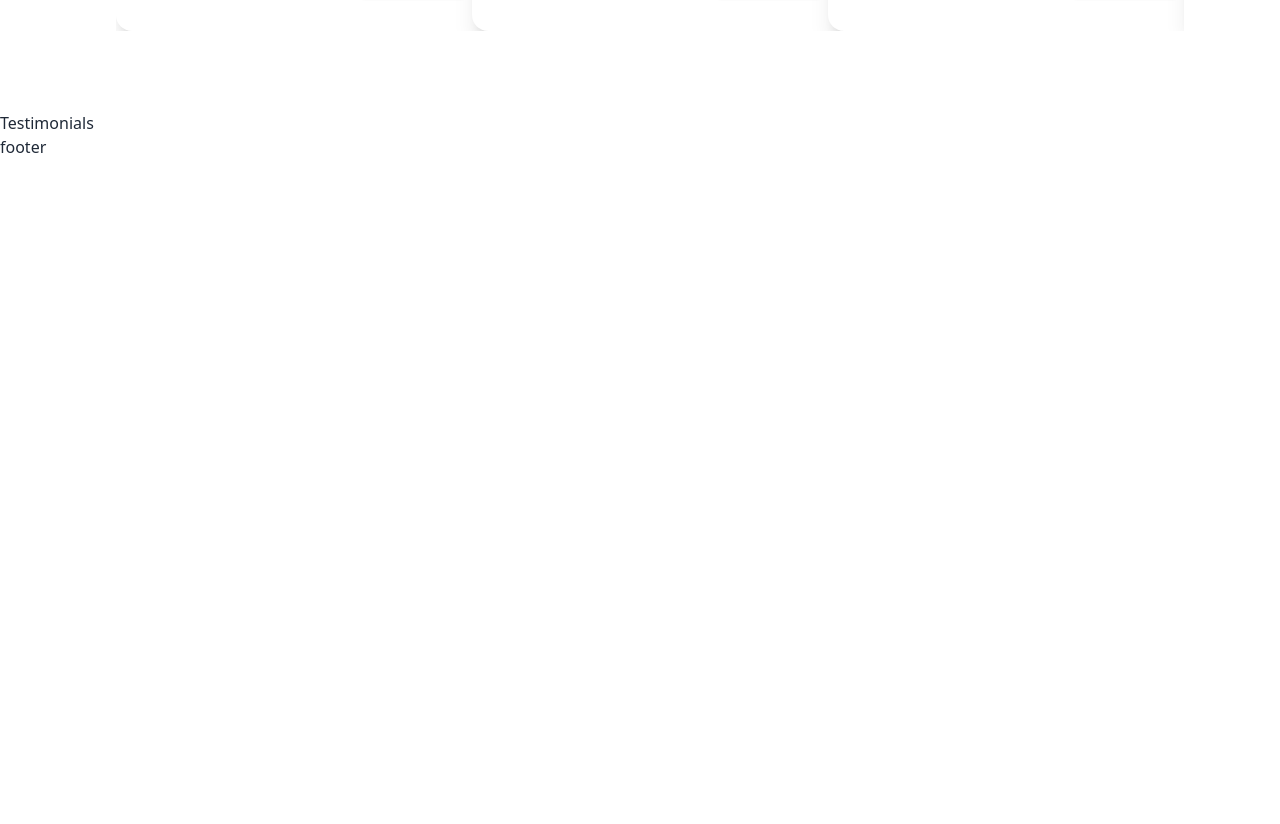
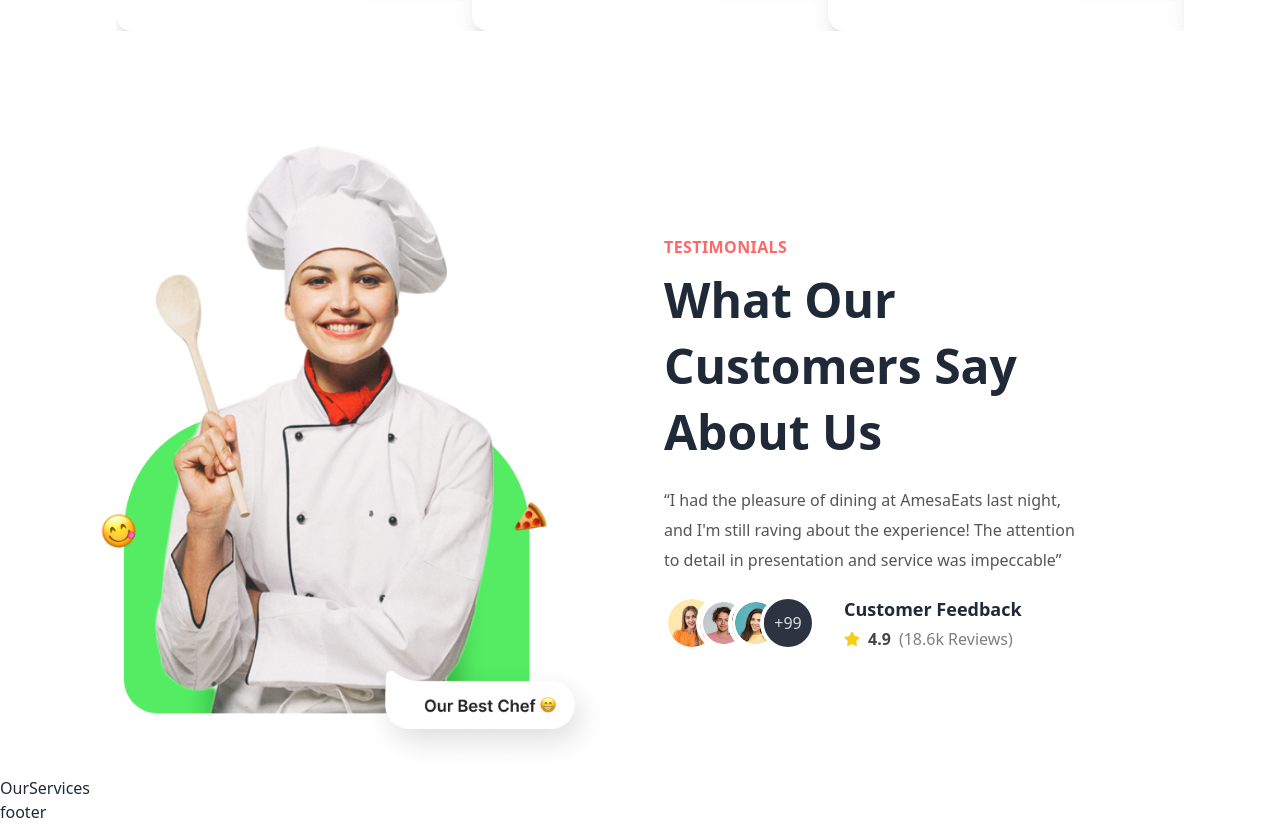
Before and after one commit to abdiasiis78/Food-Delivery-frontend, a React (Vite) app: page / in a window 1280 px wide. Shown: the part 2216-3040 px from the top of the page. Before the commit the page ends 2375 px from the top, so only its background shows below. Built offline with nearby package versions, Linux system fonts and the light colour scheme; a web font is replaced by a local one.

Commit message:
testimonials

```diff
--- a/src/components/Home-content/Cards.jsx
+++ b/src/components/Home-content/Cards.jsx
@@ -10,7 +10,7 @@ function Cards({ item }) {
     }
 
     return (
-        <div className="card w-96 bg-base-100 shadow-xl relative">
+        <div  className="card w-96 bg-base-100 shadow-xl relative">
             <div className={`absolute rating gap-1 right-2 top-2 p-4 heartStar bg-green ${isHeartFiltered ? "text-red" : "text-white"}`}>
                 <FaHeart className="h-5 w-5 cursor-pointer" onClick={heartHandle} />
             </div>
--- /dev/null
+++ b/src/components/Home-content/OurServices.jsx
@@ -0,0 +1,9 @@
+import React from 'react'
+
+function OurServices() {
+  return (
+    <div>OurServices</div>
+  )
+}
+
+export default OurServices
--- a/src/components/Home-content/SpecialDishes.jsx
+++ b/src/components/Home-content/SpecialDishes.jsx
@@ -96,7 +96,7 @@ function SpecialDishes() {
         <button onClick={() => slider?.current?.slickNext()} className="btn p-2 rounded-full ml-5 bg-green"><FaAngleRight className="w-8 h-8 p-2 "/></button>
       </div>
 
-      <Slider ref={slider} {...settings} className="overflow-hidden mt-10 space-x-5 items-center">
+      <Slider ref={slider} {...settings} className="overflow-hidden mt-10 space-x-5 items-center mx-auto">
         {recipes.map((item, i) => (
           <Cards key={i} item={item} />
         ))}
--- a/src/components/Home-content/Testimonials.jsx
+++ b/src/components/Home-content/Testimonials.jsx
@@ -1,9 +1,70 @@
-import React from 'react'
+import React from "react";
+import { FaStar } from "react-icons/fa";
 
 function Testimonials() {
   return (
-    <div>Testimonials</div>
-  )
+    <div
+      className="flex flex-col md:flex-row justify-around gap-12 items-center"
+      id="section-container"
+    >
+      <div className="md:w-1/2">
+        <img src="/public/images/home/testimonials/testimonials.png" alt="" />
+      </div>
+      <div className="md:w-1/2 ">
+        <div className="text-left md:w-4/5">
+          <p className="" id="subtitle">
+            Testimonials
+          </p>
+          <h2 className="" id="title">
+            What Our Customers Say About Us
+          </h2>
+          <blockquote className="text-secondary my-5 leading-[30px]">
+            “I had the pleasure of dining at AmesaEats last night, and I'm still
+            raving about the experience! The attention to detail in presentation
+            and service was impeccable”
+          </blockquote>
+
+          {/* avatars */}
+
+          <div className="flex items-center gap-7 flex-wrap">
+            <div className="avatar-group -space-x-6 rtl:space-x-reverse">
+              <div className="avatar">
+                <div className="w-12">
+                  <img src="/public/images/home/testimonials/testimonial1.png" />
+                </div>
+              </div>
+              <div className="avatar">
+                <div className="w-12">
+                  <img src="/public/images/home/testimonials/testimonial2.png" />
+                </div>
+              </div>
+              <div className="avatar">
+                <div className="w-12">
+                  <img src="/public/images/home/testimonials/testimonial3.png" />
+                </div>
+              </div>
+              <div className="avatar placeholder">
+                <div className="w-12 bg-neutral text-neutral-content">
+                  <span>+99</span>
+                </div>
+              </div>
+            </div>
+
+
+          <div className="space-y-1">
+            <h5 className="font-semibold text-lg">Customer Feedback</h5>
+            <div className="flex items-center gap-2">
+              <FaStar className="text-yellow-400" />
+              <span className="font-semibold text-[#454545]">4.9</span>{" "}
+              <span className="text-[#807E7E]">(18.6k Reviews)</span>
+            </div>
+          </div>
+          </div>
+
+        </div>
+      </div>
+    </div>
+  );
 }
 
-export default Testimonials
+export default Testimonials;
--- a/src/pages/home/Home.jsx
+++ b/src/pages/home/Home.jsx
@@ -3,6 +3,7 @@ import Banner from '../../components/Home-content/Banner'
 import Categories from '../../components/Home-content/Categories'
 import SpecialDishes from '../../components/Home-content/SpecialDishes'
 import Testimonials from '../../components/Home-content/Testimonials'
+import OurServices from '../../components/Home-content/OurServices'
 
 function Home() {
   return (
@@ -11,6 +12,7 @@ function Home() {
       <Categories/>
       <SpecialDishes/>
       <Testimonials/>
+      <OurServices/>
     </div>
   )
 }
```
